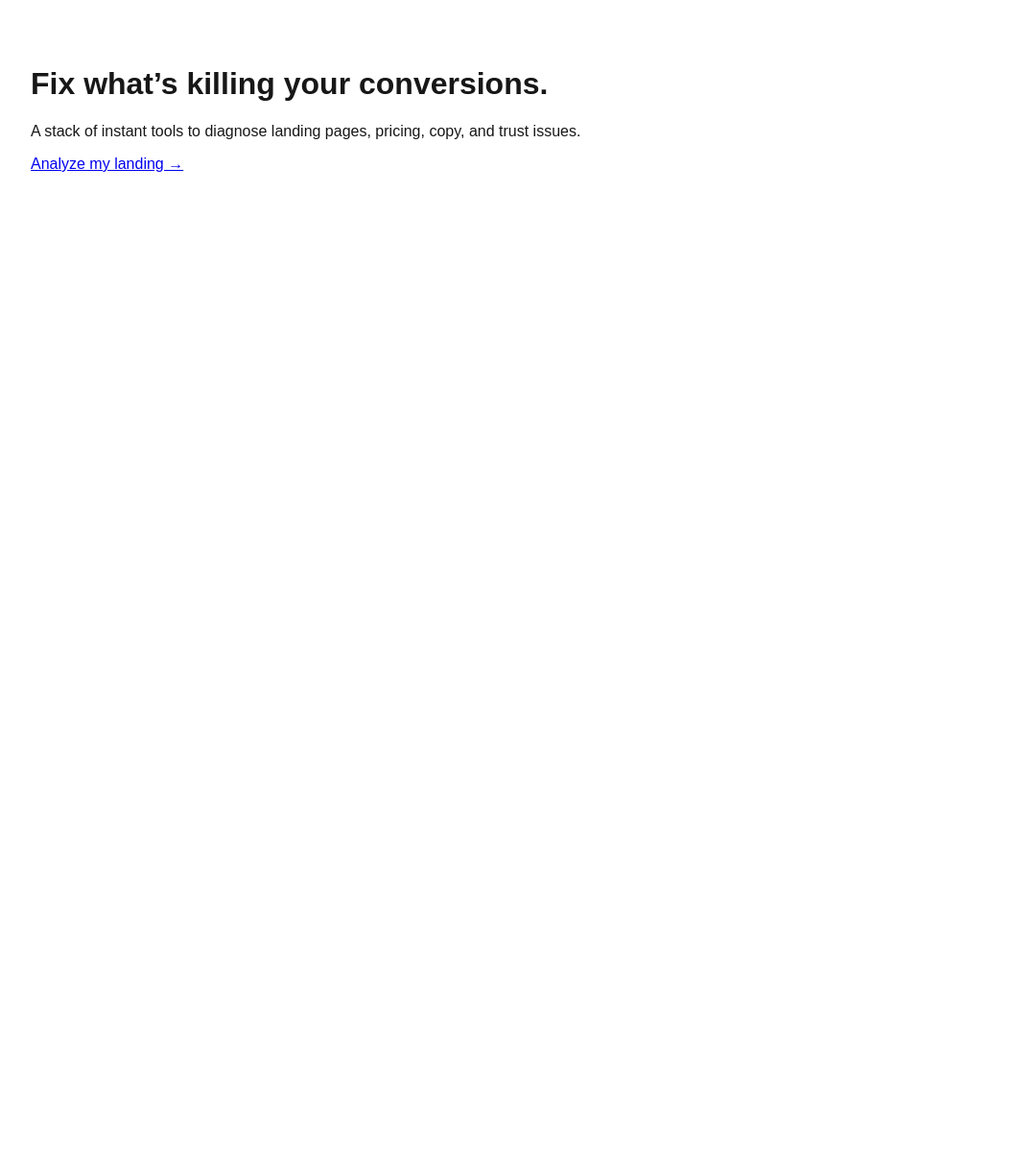
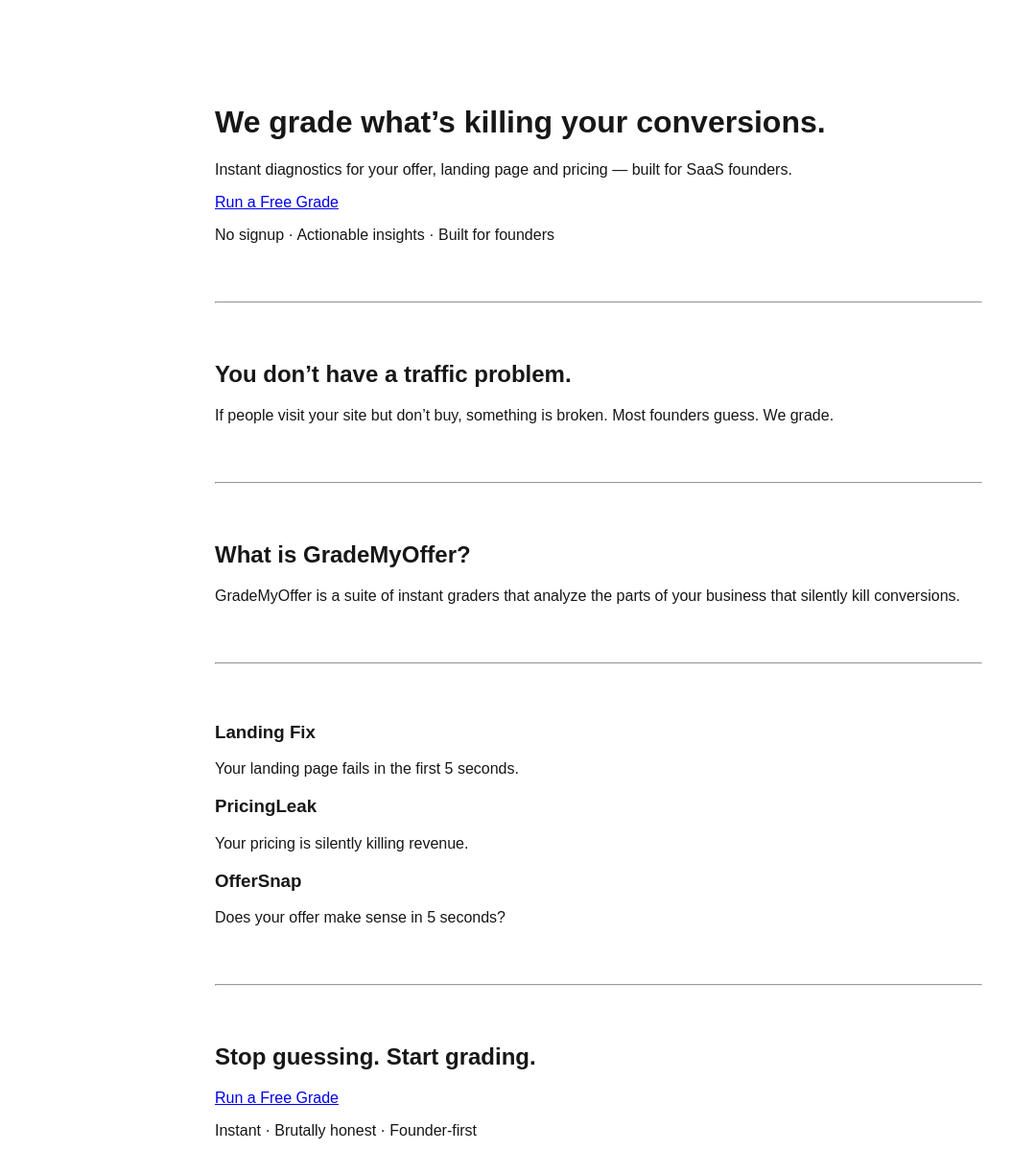
Before and after one commit to yuribravo1984/microsaas-hub, a Next.js app: page / in a window 1280 px wide. Shown: the top 1224 px of the page at 96% size, without its empty margins (16-1071 px from the left). Before the commit the page ends 800 px from the top, so only its background shows below. Built offline with nearby package versions, Linux system fonts and the light colour scheme.

Commit message:
Launch GradeMyOffer hub

```diff
--- a/app/page.tsx
+++ b/app/page.tsx
@@ -1,16 +1,70 @@
 export default function Home() {
   return (
-    <main style={{ padding: 40, maxWidth: 700 }}>
-      <h1>Fix what’s killing your conversions.</h1>
+    <main style={{ maxWidth: "800px", margin: "0 auto", padding: "80px 24px" }}>
+      <h1>
+        We grade what’s killing your conversions.
+      </h1>
 
       <p>
-        A stack of instant tools to diagnose landing pages, pricing, copy,
-        and trust issues.
+        Instant diagnostics for your offer, landing page and pricing — built for SaaS founders.
       </p>
 
-      <a href="/landingfix">
-        Analyze my landing →
+      <a href="#cta">
+        Run a Free Grade
       </a>
+
+      <p>
+        No signup · Actionable insights · Built for founders
+      </p>
+
+      <hr style={{ margin: "60px 0" }} />
+
+      <h2>
+        You don’t have a traffic problem.
+      </h2>
+
+      <p>
+        If people visit your site but don’t buy, something is broken.
+        Most founders guess. We grade.
+      </p>
+
+      <hr style={{ margin: "60px 0" }} />
+
+      <h2>
+        What is GradeMyOffer?
+      </h2>
+
+      <p>
+        GradeMyOffer is a suite of instant graders that analyze the parts of your business
+        that silently kill conversions.
+      </p>
+
+      <hr style={{ margin: "60px 0" }} />
+
+      <h3>Landing Fix</h3>
+      <p>Your landing page fails in the first 5 seconds.</p>
+
+      <h3>PricingLeak</h3>
+      <p>Your pricing is silently killing revenue.</p>
+
+      <h3>OfferSnap</h3>
+      <p>Does your offer make sense in 5 seconds?</p>
+
+      <hr style={{ margin: "60px 0" }} />
+
+      <section id="cta">
+        <h2>
+          Stop guessing. Start grading.
+        </h2>
+
+        <a href="https://tally.so/">
+          Run a Free Grade
+        </a>
+
+        <p>
+          Instant · Brutally honest · Founder-first
+        </p>
+      </section>
     </main>
   );
 }
```
